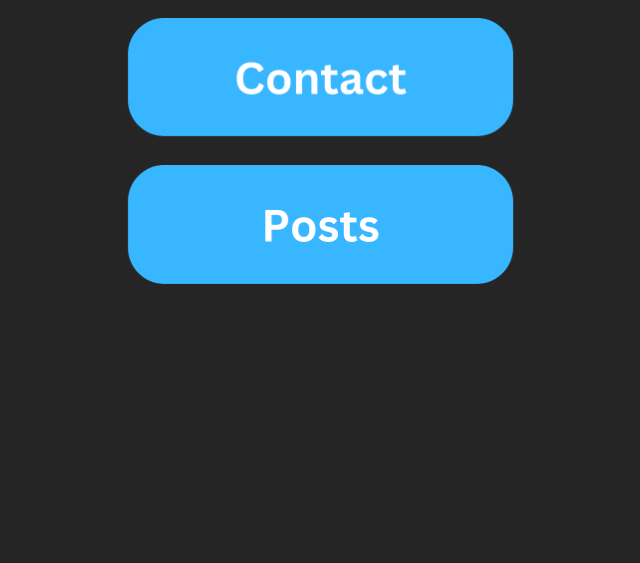
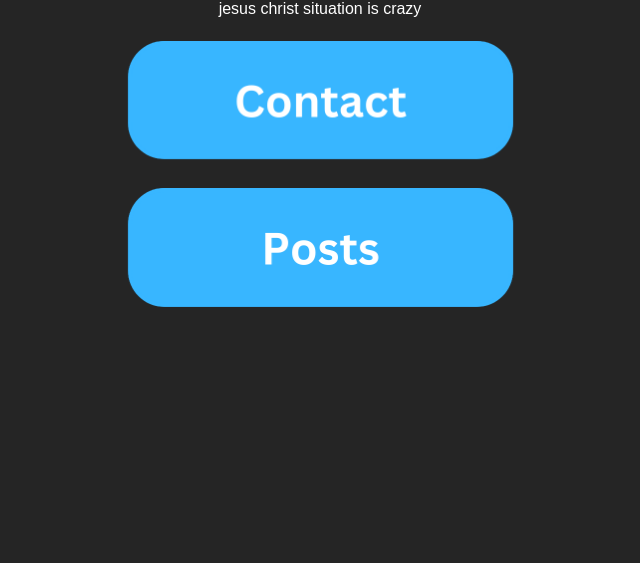
Before and after one commit to kullxcx/website, a plain HTML site: page index.html in a window 1280 px wide. Shown: the part 237-800 px from the top of the page, without its empty margins (320-960 px from the left). Drawn offline with Linux system fonts and the light colour scheme.

Commit message:
Update index.html

```diff
--- a/index.html
+++ b/index.html
@@ -84,7 +84,7 @@
     </div>
   </div>
   <script>
-    const phrases = ["milk sponge", "midwest princess", "hey now, say now", "you wish", "so julia" "something like that", "pink diamond in the dark", "i hope you take your mask off", "who tf r u im a brat when i'm bumpin' that", "cant c me", "i use linux btw", "if you reload the page this text will change", "nothin' at all!", "super fly", "von dutch", "call me if you get lost", "linux coping since 2023", "i used to like coffeezilla, until he investigated me.", "i manually change the splash text every time you visit", "miklo dies... alot", "jesus christ situation is crazy", "patriarchy is bad"];
+    const phrases = ["milk sponge", "midwest princess", "hey now, say now", "you wish", "so julia", "something like that", "pink diamond in the dark", "i hope you take your mask off", "who tf r u im a brat when i'm bumpin' that", "cant c me", "i use linux btw", "if you reload the page this text will change", "nothin' at all!", "super fly", "von dutch", "call me if you get lost", "linux coping since 2023", "i used to like coffeezilla, until he investigated me.", "i manually change the splash text every time you visit", "miklo dies... alot", "jesus christ situation is crazy", "patriarchy is bad"];
     const randomIndex = Math.floor(Math.random() * phrases.length);
     const randomPhrase = phrases[randomIndex];
     document.getElementById("randomPhrase").textContent = randomPhrase;
```
